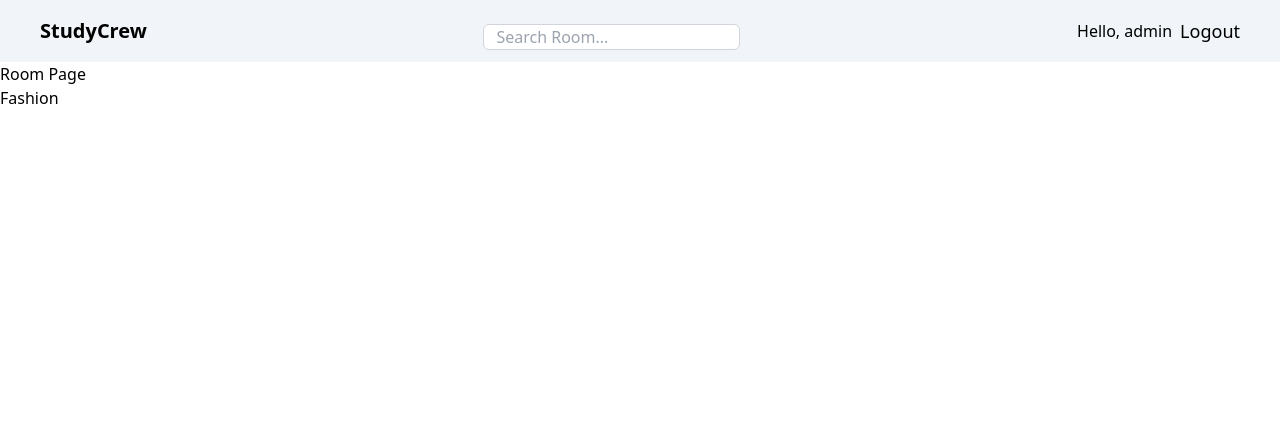
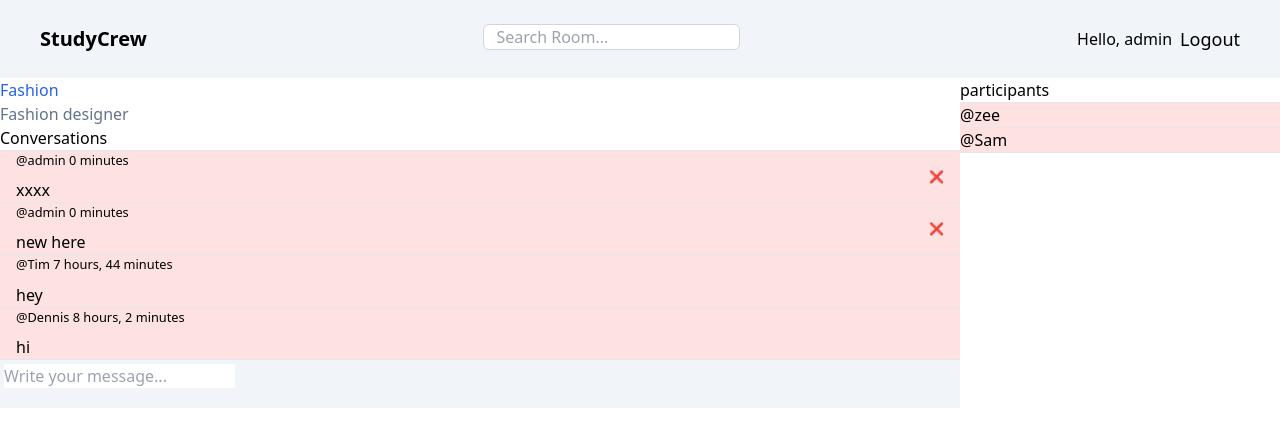
Before and after one commit to Osas706/studycrew, a Django app: page /room/3/ in a window 1280 px wide. Shown: the top 447 px of the page. Run offline with Django 5.2, Linux system fonts and the light colour scheme; a user stored in the database is signed in; data comes from the database, SQL or seed files in the repository; both versions use the stored data as it was after the commit; some libraries are stand-ins or nearby versions.

Commit message:
Chat Room Messages CRUD

```diff
--- a/base/models.py
+++ b/base/models.py
@@ -17,7 +17,7 @@ class Room(models.Model):
   topic = models.ForeignKey(Topic, on_delete=models.SET_NULL, null=True)
   name = models.CharField(max_length=225)
   description = models.TextField(null=True, blank=True)
-  # participants =
+  participants = models.ManyToManyField(User, related_name='participants', blank=True)
   updated = models.DateTimeField(auto_now=True)
   created = models.DateTimeField(auto_now_add=True)
 
--- a/base/templates/base/room.html
+++ b/base/templates/base/room.html
@@ -1,17 +1,63 @@
-<!DOCTYPE html>
-<html lang="en">
-<head>
-  <meta charset="UTF-8">
-  <meta name="viewport" content="width=device-width, initial-scale=1.0">
-  <!-- <title>Home</title> -->
-</head>
-
 <body>
   {% extends 'main.html' %}
 
   {% block content %}
-    <h1>Room  Page</h1>
-    {{ rooms}}
+  <div class="grid grid-cols-4">
+    <!-- main-content -->
+    <div class="col-span-3">
+      <h1 class="text-blue-600">{{ room.name }}</h1>
+
+      <p class="text-slate-500">{{ room.description }}</p>
+
+      <div class="comment-wrapper">
+        <h3>Conversations</h3>
+
+        <hr>
+
+        <!-- messages -->
+        {% for message in room_messages %}
+          <div class="flex items-center justify-between px-4 bg-red-100">
+            <div class="flex flex-col gap-2">
+              <small>@{{message.user}} {{message.created|timesince}}</small>
+              <p>{{message.body}}</p>
+            </div>
+
+            {% if request.user == message.user %}
+              <a href="{% url 'delete-message' message.id %}" class="text-xs">❌</a>
+            {% endif %}
+          </div>
+
+          <hr>
+        {% endfor %}
+
+        <!-- send new message -->
+        {% if request.user.is_authenticated %}
+          <div class="comment-form p-1 bg-slate-100">
+            <form action="" method="POST">
+              {% csrf_token %}
+              <input type="text" name="body" placeholder="Write your message...">
+            </form>
+          </div>
+        {% endif %}
+
+      </div>
+    </div>
+
+
+    <!-- participants -->
+    <div class="col-span-1">
+      <h3>participants</h3>
+
+      <hr>
+
+      {% for user in participants %}
+        <div class="bg-red-100">
+          <p>@{{ user.username }}</p>
+          <hr>
+        </div>
+      {% endfor %}
+
+    </div>
+  </div>
   {% endblock content %}
 </body>
-</html>
--- a/base/urls.py
+++ b/base/urls.py
@@ -11,4 +11,6 @@ urlpatterns = [
   path('create-room/', views.createroom, name='create-room'),
   path('update-room/<str:pk>/', views.updateroom, name='update-room'),
   path('delete-room/<str:pk>/', views.deleteroom, name='delete-room'),
+
+  path('delete-message/<str:pk>/', views.deletemessage, name='delete-message'),
 ]
--- a/base/views.py
+++ b/base/views.py
@@ -5,7 +5,7 @@ from django.contrib.auth import authenticate, login, logout
 from django.contrib.auth.forms import UserCreationForm
 from django.contrib.auth.decorators import login_required
 from django.db.models import Q
-from .models import Room, Topic
+from .models import Room, Topic, Message
 from .forms import RoomForm
 from django.contrib.auth.models import User
 
@@ -71,7 +71,6 @@ def registerUser(request):
   context = { 'form': form, 'page' : page }
   return render(request, 'base/auth.html', context)
 
-
 # home
 def home(request):
   q = request.GET.get('q') if request.GET.get('q') != None else ''
@@ -88,8 +87,25 @@ def home(request):
 
 # room
 def room(request, pk):
-  rooms = Room.objects.get(id=pk)
-  context = {'rooms' : rooms}
+  room = Room.objects.get(id=pk)
+  room_messages = room.message_set.all().order_by('-created')
+  participants = room.participants.all()
+
+  if request.method == 'POST':
+    message = Message.objects.create(
+      user=request.user,
+      room=room,
+      body=request.POST.get('body'),
+    )
+
+    room.participants.add(request.user)
+    return redirect('room', pk=room.id)
+
+  context = {
+    'room' : room,
+    'room_messages' : room_messages,
+    'participants' : participants
+  }
   return render(request, 'base/room.html', context)
 
 # createroom
@@ -144,3 +160,18 @@ def deleteroom(request, pk):
     return redirect('home')
 
   return render(request, 'base/delete.html', {'obj': room})
+
+# deletemessage
+@login_required(login_url='login')
+def deletemessage(request, pk):
+  message = Message.objects.get(id=pk)
+
+  # check if the loggedin user is the same user sending request
+  if request.user != message.user:
+    return HttpResponse("Your are not allowed here!!!")
+
+  if request.method == 'POST':
+    message.delete()
+    return redirect('home')
+
+  return render(request, 'base/delete.html', {'obj': message})
```
Also changed, not shown: base/templates/base/delete.html (+3 -9 lines), base/migrations/0003_alter_room_options_room_participants.py (added), base/migrations/0004_alter_room_participants.py (added), base/migrations/0005_alter_room_participants.py (added), db.sqlite3.
